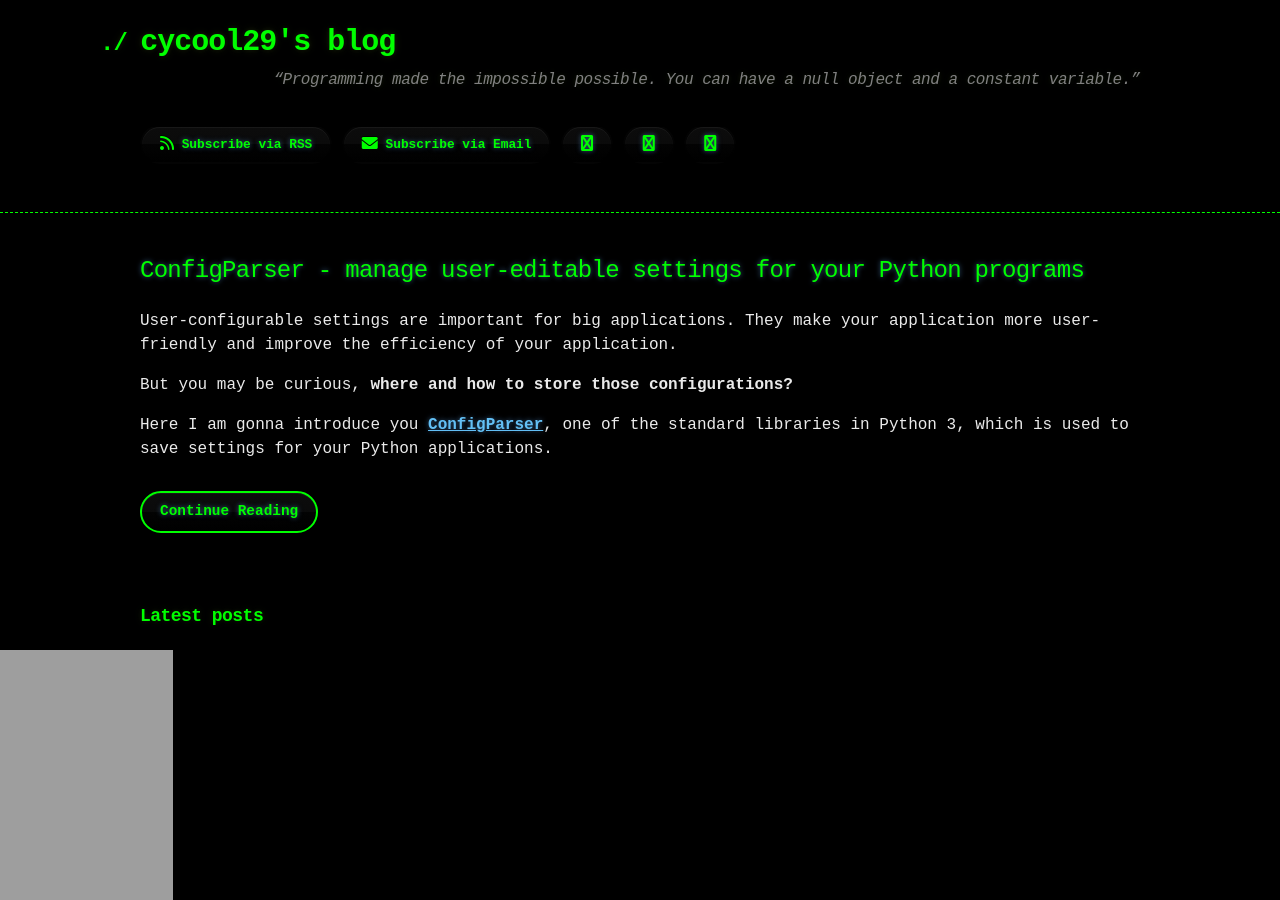
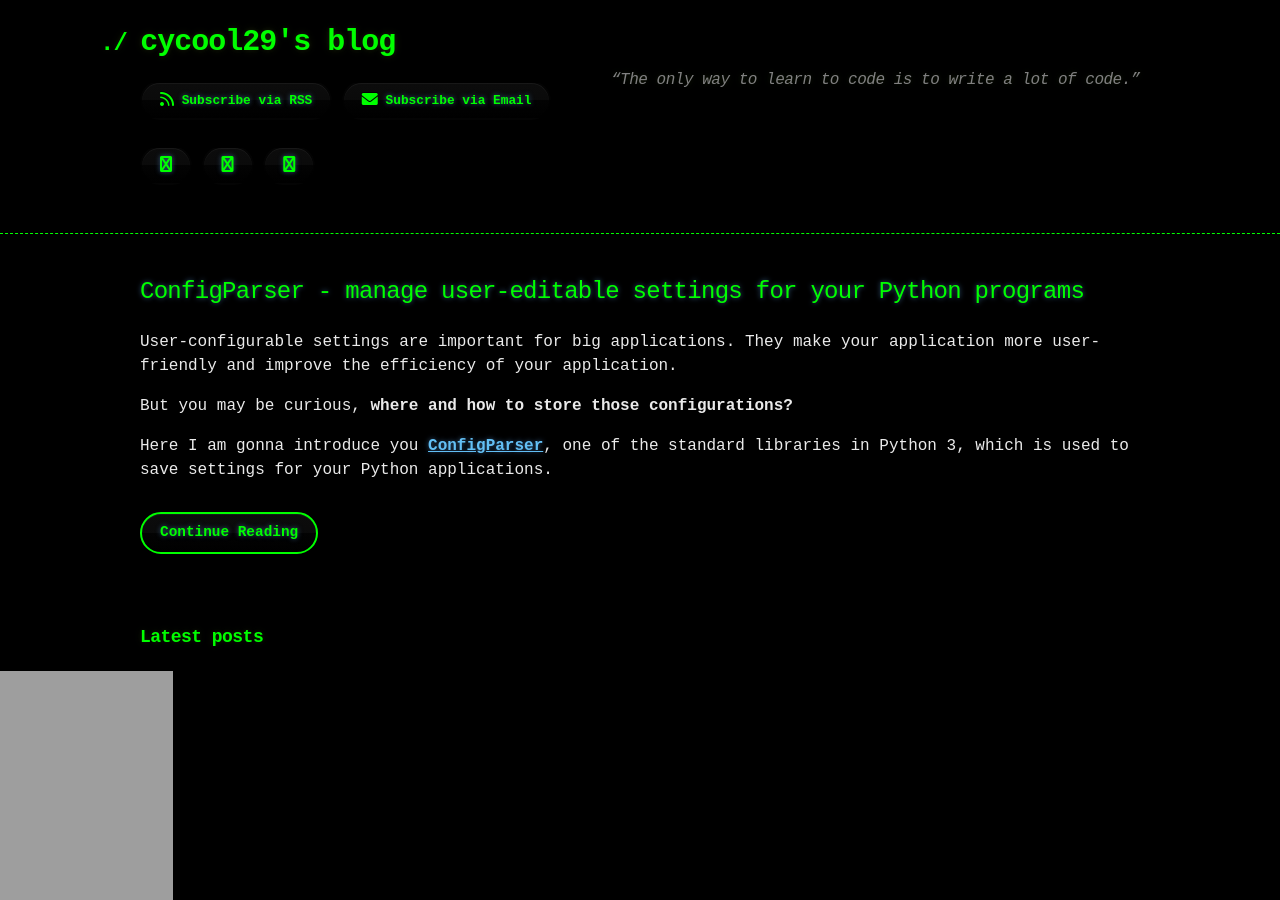
Before and after one commit to cycool29/cycool29.github.io, a Jekyll site: the page built from index.md, in a window 1280 px wide and 900 px high. Built offline with Jekyll 4.4.1, drawn with Linux system fonts in a browser that asks for light colours; a style sheet for code colours, icons or effects is not loaded.

Commit message:
Update quotes

```diff
--- a/_config.yml
+++ b/_config.yml
@@ -1,5 +1,5 @@
 title: cycool29's blog
-description: "“Programming made the impossible possible. You can have a null object and a constant variable.” "
+description: "“The only way to learn to code is to write a lot of code.” "
 bio: A high school student. Intermediate in Python, Git, Bash. Learning JavaScript. He/Him. "
 author: cycool29
 url: https://cycool29.github.io
```
